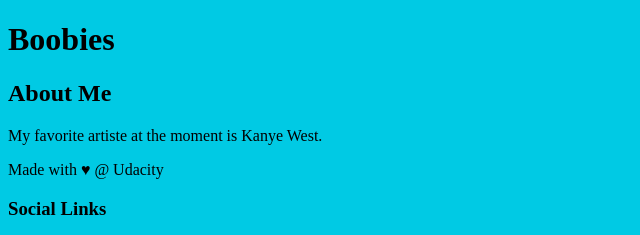
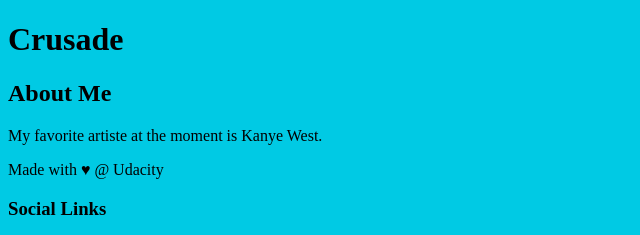
Before and after one commit to eddyfob/new-git-project, a plain HTML site: page index.html in a window 1280 px wide. Shown: the top 235 px of the page, 0-640 px from the left. Drawn offline with Linux system fonts and the light colour scheme.

Commit message:
Changed header to 'Crusade'

```diff
--- a/index.html
+++ b/index.html
@@ -9,7 +9,7 @@
 </head>
 <body>
     <header>
-        <h1>Boobies</h1>
+        <h1>Crusade</h1>
     </header>
 
     <div class="container">
```
